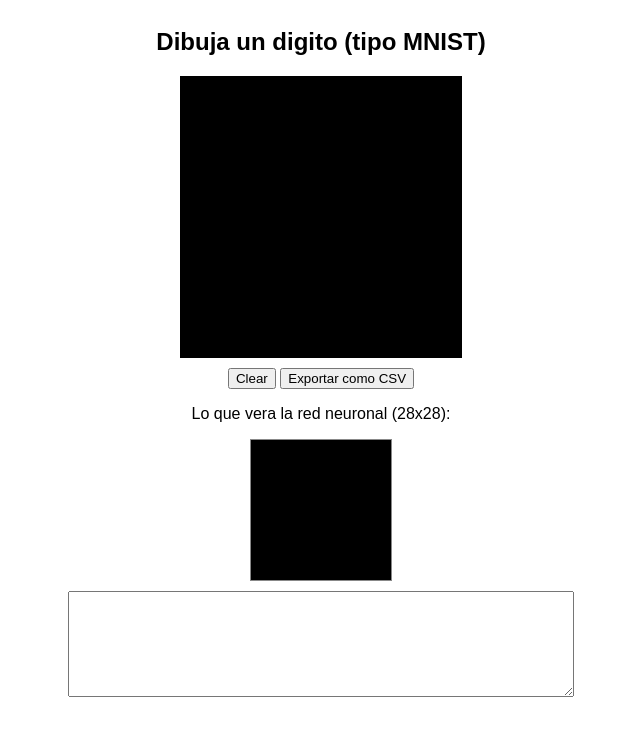
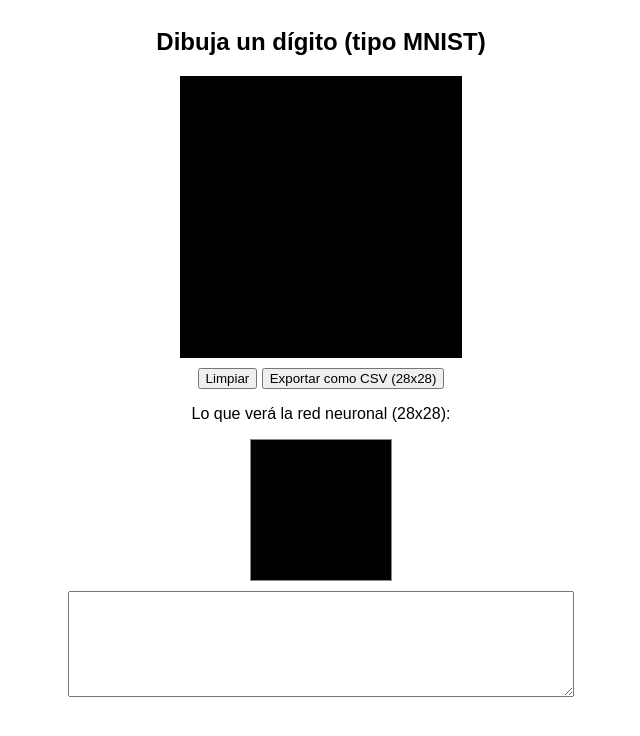
Before and after one commit to damiangubbins/Draw-Tool, a plain HTML site: page index.html in a window 1280 px wide. Shown: the whole page, without its empty margins (319-959 px from the left). Drawn offline with Linux system fonts and the light colour scheme.

Commit message:
Fix typos in Spanish translations and update button labels in index.html

```diff
--- a/index.html
+++ b/index.html
@@ -7,14 +7,14 @@
     <script defer src="main.js"></script>
   </head>
   <body>
-    <h2>Dibuja un digito (tipo MNIST)</h2>
+    <h2>Dibuja un dígito (tipo MNIST)</h2>
     <canvas id="draw-canvas" width="280" height="280" style="touch-action: none"></canvas>
     <div id="controls">
-      <button onclick="clearCanvas()">Clear</button>
-      <button onclick="export28()">Exportar como CSV</button>
+      <button onclick="clearCanvas()">Limpiar</button>
+      <button onclick="export28()">Exportar como CSV (28x28)</button>
     </div>
 
-    <p>Lo que vera la red neuronal (28x28):</p>
+    <p>Lo que verá la red neuronal (28x28):</p>
     <canvas
       id="preview-canvas"
       width="28"
```
